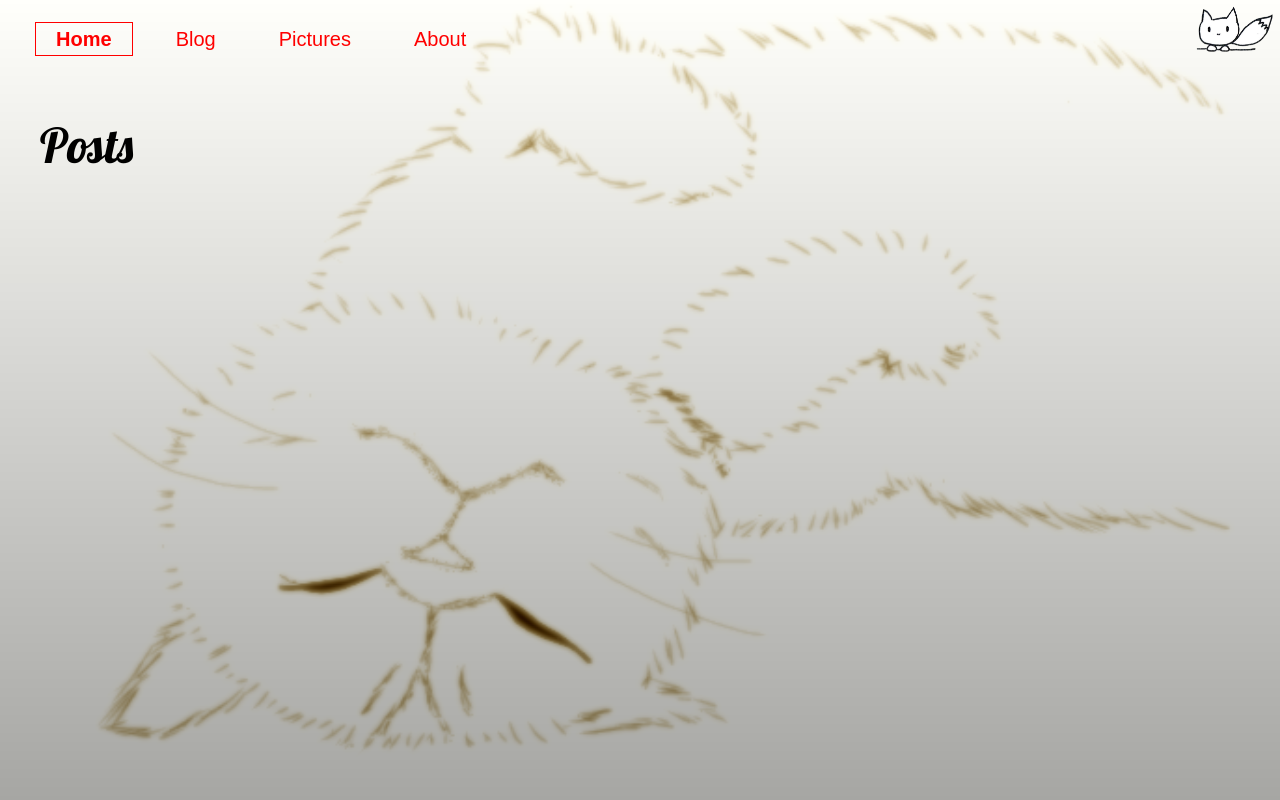
After one commit to cyberkittycat/my_web_app, a Django app: template blog/templates/blog/base.html in a window 1280 px wide. The commit adds this page. Run offline with Django 3.2, Linux system fonts and the light colour scheme; the template is opened without the code that fills it, so the values that code supplies are empty; some libraries are stand-ins or nearby versions.

Commit message:
Added view and template for displaying blog, background and logo

```diff
--- /dev/null
+++ b/blog/static/css/blog.css
@@ -0,0 +1,101 @@
+h1 a, h2 a {
+    color: darkorchid;
+}
+
+.main-nav {
+    float: left;
+    list-style: none;
+    margin-top: 25px;
+    margin-left: 10px;
+    margin-bottom: 25px;
+}
+
+.main-nav li {
+    display: inline-block;
+    margin-right: 20px;
+}
+
+.main-nav li a {
+    color: red;
+    text-decoration: none;
+    padding: 5px 20px;
+    font-family: Arial, Helvetica, sans-serif;
+    font-size: 20px
+}
+
+.main-nav li.active a {
+    border: 1.5px solid red;
+    font-weight: bold;
+
+}
+
+.main-nav li a:hover {
+    border: 1.8px solid red;
+    background-color: snow;
+    transition: all 0.3s ease-in;
+}
+
+.logo img {
+    width: 80px;
+    height: auto;
+    float: right;
+    margin-top: 5px;
+    margin-right: 20px;
+}
+
+.page_header {
+    background-color: unset;
+    margin-left: 0;
+    padding: 20px 20px 20px 40px;
+}
+
+.page_header h1, .page_header h1 a, .page_header h1 a:active {
+    color: #000000;
+    font-size: 36pt;
+    text-decoration: none;
+}
+
+.page_header h1 a:visited {
+    color: indigo;
+}
+
+body {
+    padding-left: 0px;
+    font-family: "Lobster";
+	height: 100vh;
+	background-size: cover;
+	background-position: center;
+}
+
+.post {
+    padding-left: 15px;
+    margin-bottom: 70px;
+}
+
+.post h2 a {
+    color: darkorchid;
+}
+
+.post h2 a:visited {
+    color: purple;
+}
+
+.content {
+    margin-left: 40px;
+}
+
+h1, h2, h3, h4 {
+    font-family: 'Lobster', cursive;
+}
+
+.date {
+    color: dimgrey;
+}
+
+.save {
+    float: right;
+}
+
+.post-form textarea, .post-form input {
+    width: 100%;
+}
--- /dev/null
+++ b/blog/templates/blog/base.html
@@ -0,0 +1,52 @@
+<!DOCTYPE html>
+{% load static %}
+<html lang="en">
+<head>
+    <meta charset="UTF-8">
+    <title>Leave the name to later</title>
+    <link rel="stylesheet" href="//maxcdn.bootstrapcdn.com/bootstrap/3.2.0/css/bootstrap.min.css">
+    <link rel="stylesheet" href="//maxcdn.bootstrapcdn.com/bootstrap/3.2.0/css/bootstrap-theme.min.css">
+    <link href="//fonts.googleapis.com/css?family=Lobster&subset=latin,latin-ext" rel="stylesheet" type="text/css">
+    <link rel="stylesheet" href="{% static 'css/blog.css' %}">
+</head>
+<body>
+    <style type="text/css">
+        body {
+            background-image: linear-gradient(rgba(0,0,0,0), rgba(0,0,0,0.35)), url(../../static/lazyCat_2.png);
+	        height: 100vh;
+	        background-size: cover;
+	        background-position: center;
+        }
+    </style>
+
+    <header>
+        <div class="row">
+            <div class="logo">
+            <img src="../../static/logo.png"/>
+            </div>
+        <ul class="main-nav">
+            <li class="active"><a href = ""> Home </a></li>
+            <li><a href = ""> Blog </a></li>
+            <li><a href = ""> Pictures </a></li>
+            <li><a href = ""> About </a></li>
+
+        </ul>
+
+        </div>
+    </header>
+
+    <div class="page_header">
+        <h1><a href=""></a>Posts</h1>
+    </div>
+
+    <div class="content container">
+        <div class="row">
+            <div class="col-md-8">
+                {% block content %}
+                {% endblock %}
+            </div>
+        </div>
+    </div>
+
+</body>
+</html>
--- a/blog/urls.py
+++ b/blog/urls.py
@@ -3,4 +3,5 @@ from . import views
 
 urlpatterns = [
     path('', views.post_list, name='post_list'),
+    path('post/<int:pk>/', views.post_detail, name='post_detail'),
 ]
--- a/blog/views.py
+++ b/blog/views.py
@@ -1,4 +1,4 @@
-from django.shortcuts import render
+from django.shortcuts import render, get_object_or_404
 from .models import Post
 from django.utils import timezone
 
@@ -6,3 +6,7 @@ from django.utils import timezone
 def post_list(request):
     posts = Post.objects.filter(published_date__lte=timezone.now()).order_by('published_date')
     return render(request, 'blog/post_list.html', {'posts' : posts})
+
+def post_detail(request, pk):
+    post = get_object_or_404(Post, pk=pk)
+    return render(request, 'blog/post_detail.html', {'post': post})
```
Also changed, not shown: blog/templates/blog/post_detail.html (added, +12 -0 lines), blog/templates/blog/post_list.html (+12 -36 lines), blog/static/lazyCat_2.png (added), blog/static/logo.png (added), blog/static/winterCats-crop.jpg (added).
